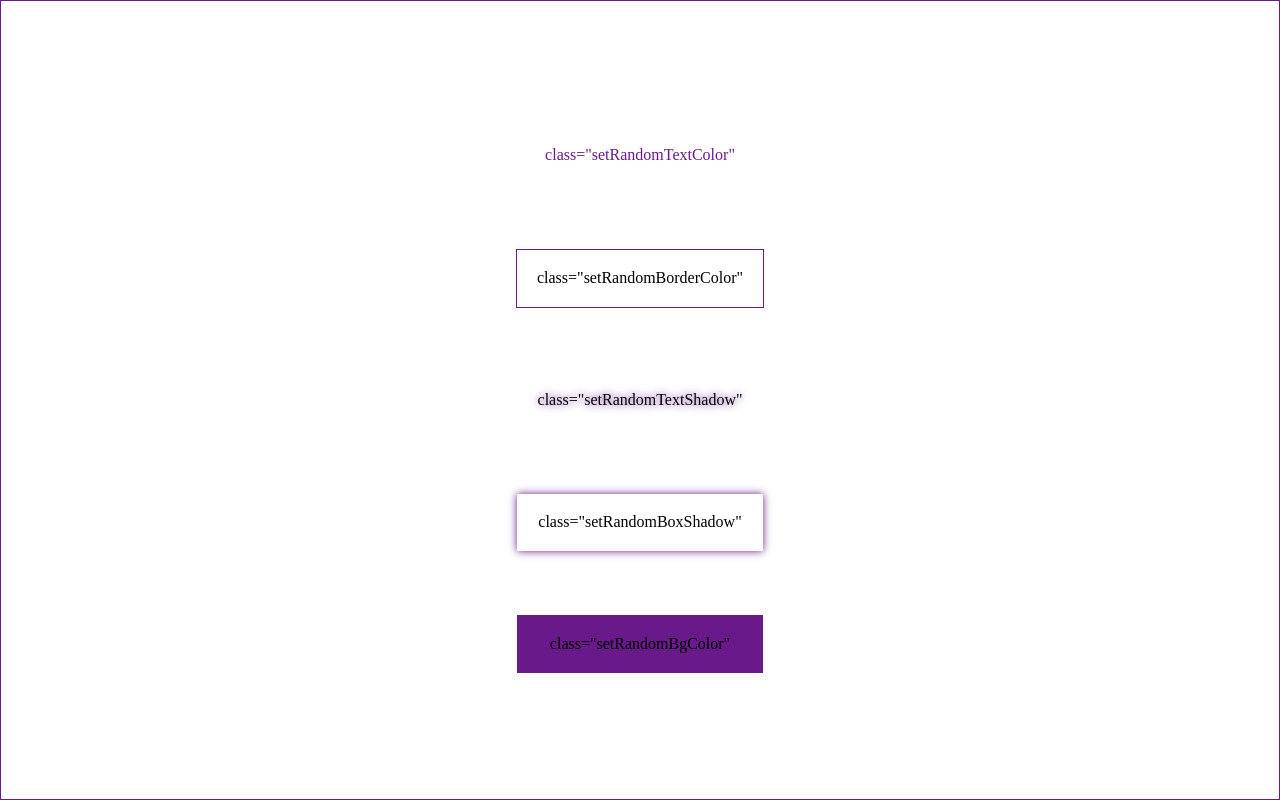
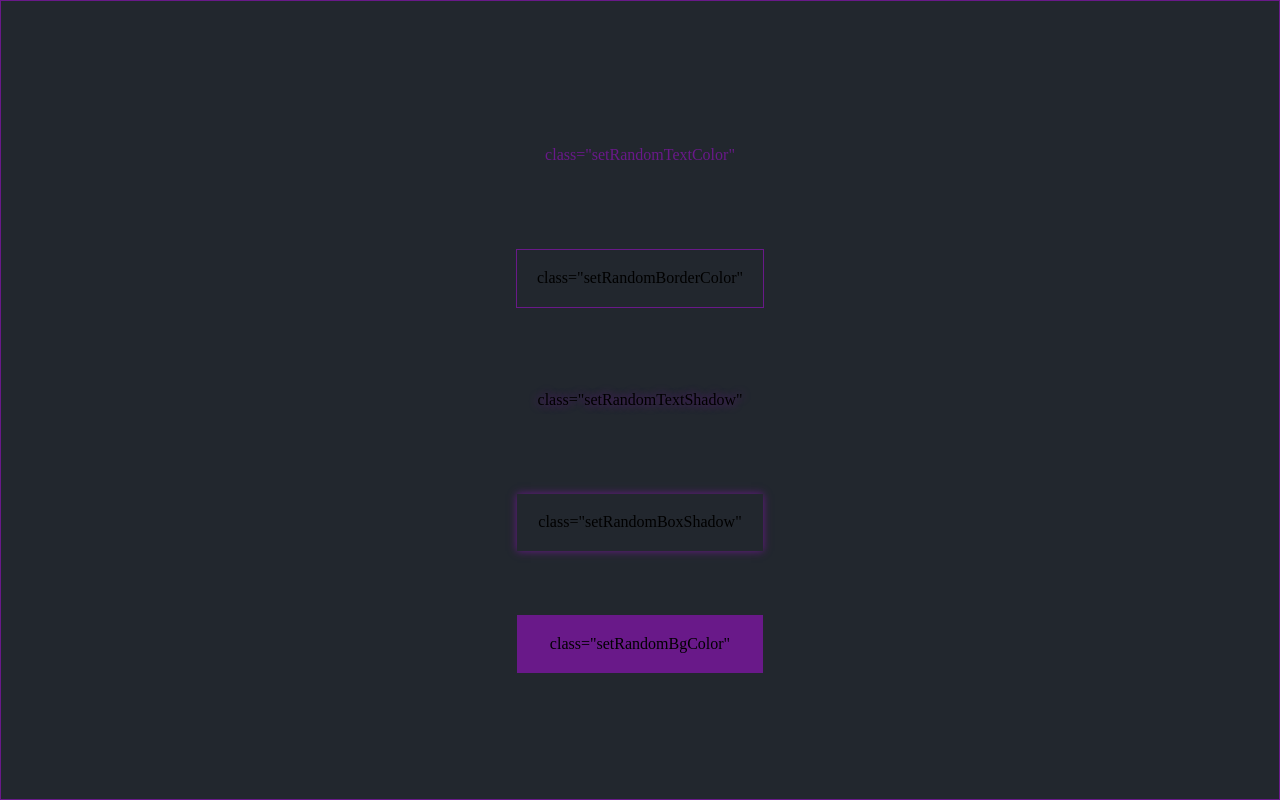
Before and after one commit to ahngit/ahn.github..io, a plain HTML site: page randomcolor/index.html in a window 1280 px wide. Drawn offline with Linux system fonts and the light colour scheme.

Commit message:
Update index.html

```diff
--- a/randomcolor/index.html
+++ b/randomcolor/index.html
@@ -16,6 +16,7 @@
         }
         body{
             box-sizing: border-box;
+            background-color:#22272e;
         }
         #area{
             display: flex;
```
